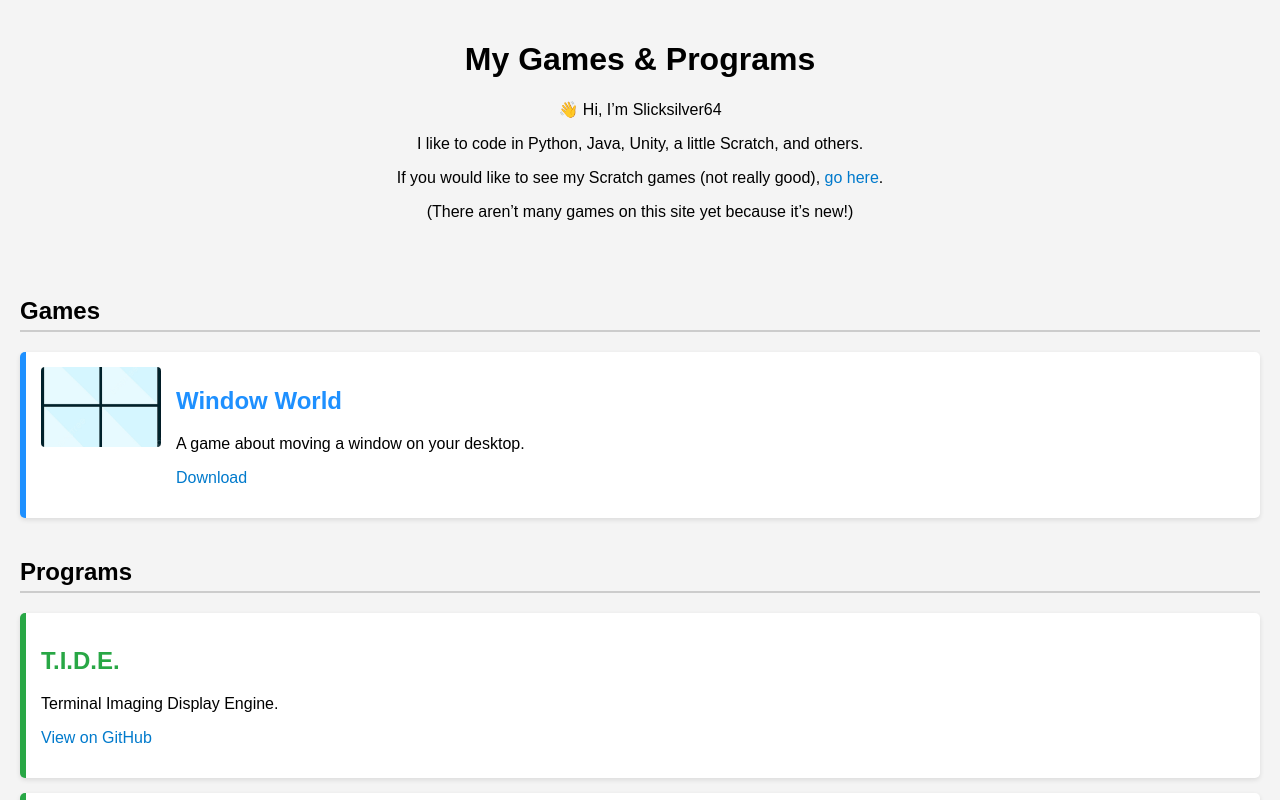
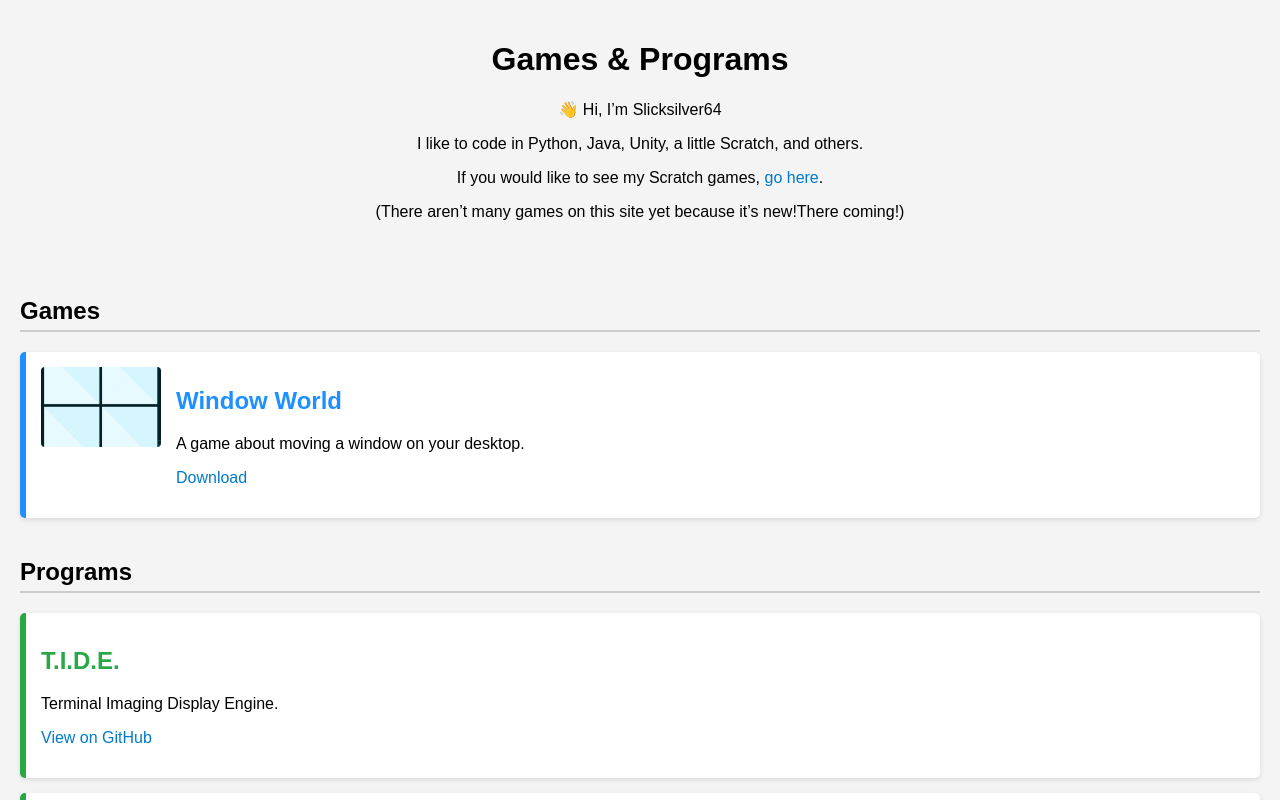
Before and after one commit to slicksilver64/Slicksilver64.github.io, a plain HTML site: page index.html in a window 1280 px wide. Shown: the top 800 px of the page. Drawn offline with Linux system fonts and the light colour scheme.

Commit message:
Update index.html

```diff
--- a/index.html
+++ b/index.html
@@ -8,14 +8,14 @@
 </head>
 <body>
   <header>
-    <h1>My Games & Programs</h1>
+    <h1>Games & Programs</h1>
     <p>👋 Hi, I’m Slicksilver64</p>
     <p>I like to code in Python, Java, Unity, a little Scratch, and others.</p>
     <p>
-      If you would like to see my Scratch games (not really good),
+      If you would like to see my Scratch games,
       <a href="https://scratch.mit.edu/users/-popcorn-cornpop-/projects/" target="_blank" rel="noopener noreferrer">go here</a>.
     </p>
-    <p>(There aren’t many games on this site yet because it’s new!)</p>
+    <p>(There aren’t many games on this site yet because it’s new!There coming!)</p>
   </header>
 
   <main>
```
